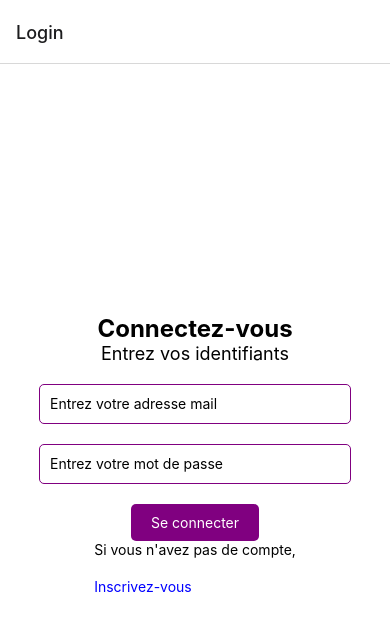
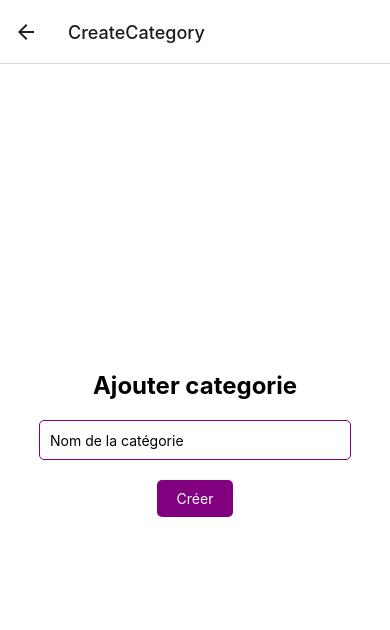
Before and after one commit to maxencelanda/stock-app-bts, a React Native app: screen /CreateCategory in a window 390 px wide. Shown: the top 630 px of the page. Built offline with nearby package versions, Linux system fonts and the light colour scheme; no server answers.

Commit message:
feat: categories is DONE

```diff
--- a/App.js
+++ b/App.js
@@ -12,6 +12,9 @@ import { onAuthStateChanged } from 'firebase/auth'
 import {firebase_auth} from "./firebase";
 import RegisterScreen from "./screens/RegisterScreen";
 import ModifyProduct from "./screens/ModifyProduct";
+import CreateCategory from "./screens/CreateCategory";
+import ReadCategory from "./screens/ReadCategory";
+import ModifyCategory from "./screens/ModifyCategory";
 
 const Stack = createNativeStackNavigator()
 
@@ -39,6 +42,9 @@ export default function App() {
         <Stack.Screen name='Read' component={Read}></Stack.Screen>
         <Stack.Screen name='CreateProduct' component={CreateProduct}></Stack.Screen>
         <Stack.Screen name='ModifyProduct' component={ModifyProduct}></Stack.Screen>
+        <Stack.Screen name={'CreateCategory'} component={CreateCategory}></Stack.Screen>
+        <Stack.Screen name={'ReadCategory'} component={ReadCategory}></Stack.Screen>
+        <Stack.Screen name={'ModifyCategory'} component={ModifyCategory}></Stack.Screen>
        </Stack.Navigator>
     </NavigationContainer>
   )
--- /dev/null
+++ b/screens/CreateCategory.js
@@ -0,0 +1,98 @@
+import React, {useEffect, useState} from 'react';
+import {Keyboard, StyleSheet, Text, TextInput, TouchableOpacity, TouchableWithoutFeedback, View} from 'react-native';
+import axios from "axios";
+import {SelectList} from "react-native-dropdown-select-list";
+
+const apiUrl = process.env.EXPO_PUBLIC_API_URL
+
+const CreateCategory = ({navigation}) => {
+	const [Name, setName] = useState('')
+	const [Envoi, setEnvoi] = useState(false)
+	const [FetchCategory, setFetchCategory] = useState(false)
+
+	// fetch les categories
+	useEffect(() => {
+		if (FetchCategory) {
+			axios.get(apiUrl + '/category')
+			.then(function (response) {
+					setCategory(response.data.map(category => category.name))
+				}
+			).catch(function (error) {
+				console.log(error)
+			})
+			setFetchCategory(false)
+		}
+	}, [FetchCategory])
+
+// envoi la categorie
+	useEffect(() => {
+		if(Envoi){
+			axios.post(apiUrl+'/category/create', {
+				"id" : 55,
+				"name": Name,
+			})
+			.catch(function (error) {
+				console.log(error.response.data);
+				setEnvoi(false)
+			});
+		}
+	}, [Envoi])
+
+	return (
+		<TouchableWithoutFeedback onPress={Keyboard.dismiss} accessible={false}>
+			<View style={styles.container}>
+				<Text style={styles.title}>Ajouter categorie</Text>
+				{Envoi ?
+					<Text>Bien envoyé !</Text>
+					:
+					<>
+						<TextInput
+							style={styles.input}
+							placeholder="Nom de la catégorie"
+							value={Name}
+							onChangeText={(text) => setName(text)}
+						/>
+						<TouchableOpacity onPress={() => {
+							setEnvoi(true)
+						}
+						} style={styles.button}>
+							<Text style={{color: '#fff'}}>Créer</Text>
+						</TouchableOpacity>
+					</>
+				}
+			</View>
+		</TouchableWithoutFeedback>
+	);
+};
+
+const styles = StyleSheet.create({
+	container: {
+		flex: 1,
+		justifyContent: 'center',
+		alignItems: 'center',
+		backgroundColor: '#fff',
+	},
+	title: {
+		fontSize: 24,
+		fontWeight: 'bold',
+		marginBottom: 20,
+	},
+	input: {
+		height: 40,
+		borderColor: 'purple',
+		borderWidth: 1,
+		marginBottom: 20,
+		width: '80%',
+		paddingLeft: 10,
+		borderRadius: 5,
+	},
+	button: {
+		backgroundColor: 'purple',
+		paddingVertical: 10,
+		paddingHorizontal: 20,
+		borderRadius: 5,
+		marginBottom: 20,
+	},
+});
+
+export default CreateCategory;
--- a/screens/Home.js
+++ b/screens/Home.js
@@ -1,6 +1,5 @@
 import { StyleSheet, Text, TextInput, View, Button } from 'react-native'
 import { auth } from '../firebase'
-import { platCollection } from '../firestore'
 
 export default function Home ({ userEmail, navigation }) {
   console.log('user received: ' + userEmail)
@@ -8,10 +7,10 @@ export default function Home ({ userEmail, navigation }) {
   return (
     <View>
         <Text style={styles.title}>ACME STOCK</Text>
-        <Text>Logged in as {userEmail}</Text>
-        <Text>{platCollection}</Text>
-        <Button title="Go to Read" onPress={() => navigation.navigate("Read")} />
-        <Button title="Create products" onPress={()=> navigation.navigate("CreateProduct")}/>
+        <Button title="Voir les produits" onPress={() => navigation.navigate("Read")} />
+        <Button title={"Voir les categories"} onPress={()=> navigation.navigate("ReadCategory")}/>
+        <Button title={"Voir les ingredients"} onPress={()=>navigation.navigate("ReadIngredient")}/>
+        <Button title={"Voir les compositions"} onPress={()=> navigation.navigate("ReadComposition")}/>
     </View>
   )
 }
--- /dev/null
+++ b/screens/ModifyCategory.js
@@ -0,0 +1,95 @@
+import React, {useEffect, useState} from 'react';
+import {Keyboard, StyleSheet, Text, TextInput, TouchableOpacity, TouchableWithoutFeedback, View} from 'react-native';
+import {SelectList} from "react-native-dropdown-select-list";
+
+const axios = require('axios').default;
+const apiUrl = process.env.EXPO_PUBLIC_API_URL
+
+const ModifyCategory = ({route, navigation}) => {
+	const {id} = route.params;
+	const [Envoi, setEnvoi] = useState(false)
+	const [FetchCategory, setFetchCategory] = useState(true)
+	const [CategoryName, setCategoryName] = useState()
+
+
+	useEffect(() => {
+		if (FetchCategory) {
+			axios.get(apiUrl+'/category')
+			.then(function (response) {
+				const foundCategory = response.data.find((category)=> category.id === id);
+				setCategoryName(foundCategory);
+			})
+			.catch(function (error) {
+				console.log(error)
+			})
+			setFetchCategory(false)
+		}
+	}, [FetchCategory])
+
+
+	// Post les données modif
+	useEffect(() => {
+		if (Envoi) {
+			axios.post(apiUrl + '/category/edit', {
+				"id": id,
+				"name": CategoryName,
+			})
+			.catch(function (error) {
+				console.log(error.response.data);
+			});
+		}
+		setEnvoi(false)
+	}, [Envoi]);
+
+	return (
+		<TouchableWithoutFeedback onPress={Keyboard.dismiss} accessible={false}>
+			<View style={styles.container}>
+				<Text style={styles.title}>Modifier le category : {id}</Text>
+				<TextInput
+					style={styles.input}
+					placeholder= {CategoryName.name ? CategoryName.name : 'test'}
+					value={CategoryName}
+					onChangeText={(text) => setCategoryName(text)}
+				/>
+				<TouchableOpacity onPress={() => {
+					setEnvoi(true)
+				}
+				} style={styles.button}>
+					<Text style={{color: '#fff'}}>Modifier</Text>
+				</TouchableOpacity>
+			</View>
+		</TouchableWithoutFeedback>
+	);
+};
+
+const styles = StyleSheet.create({
+	container: {
+		flex: 1,
+		justifyContent: 'center',
+		alignItems: 'center',
+		backgroundColor: '#fff',
+	},
+	title: {
+		fontSize: 24,
+		fontWeight: 'bold',
+		marginBottom: 20,
+	},
+	input: {
+		height: 40,
+		borderColor: 'purple',
+		borderWidth: 1,
+		marginBottom: 20,
+		width: '80%',
+		paddingLeft: 10,
+		borderRadius: 5,
+	},
+	button: {
+		backgroundColor: 'purple',
+		paddingVertical: 10,
+		paddingHorizontal: 20,
+		borderRadius: 5,
+		marginBottom: 20,
+	},
+});
+
+export default ModifyCategory;
--- a/screens/Read.js
+++ b/screens/Read.js
@@ -109,13 +109,10 @@ const Read = ({ navigation }) => {
 
 			<View style={style.alignVertical}>
 			<Button
-				title="Add product"
+				title="Ajouter un produit"
 				onPress={() => navigation.navigate("CreateProduct")}
 			/>
-			<Button
-				title="Add category"
-				onPress={() => navigation.navigate("CreateProduct")}
-			/>
+
 			</View>
 			<Details />
 			{loading ? (
--- /dev/null
+++ b/screens/ReadCategory.js
@@ -0,0 +1,176 @@
+import { useEffect, useState } from "react";
+import {
+	Button,
+	FlatList,
+	Text,
+	View,
+	StyleSheet,
+	Pressable,
+	Modal, SafeAreaView, ScrollView,
+} from "react-native";
+const axios = require('axios').default;
+const apiUrl = process.env.EXPO_PUBLIC_API_URL
+
+const ReadCategory = ({ navigation }) => {
+	const [categories, setCategories] = useState();
+	const [categoriesIdToDelete, setCategoriesIdToDelete] = useState();
+	const [deleteCategories, setDeleteCategories] = useState(false);
+	const [modalVisible, setModalVisible] = useState(false);
+	const [loading, setLoading] = useState(true)
+
+	//Fetch categories
+	useEffect(() => {
+		axios.get(apiUrl+'/category')
+		.then(function(response){
+				if(loading === true){
+					console.log(response.data)
+					setCategories(response.data)
+					setLoading(false)
+				}
+			}
+		).catch(function(error){
+			console.log(error)
+		})
+	}, [loading]);
+
+	// Delete the product onPress
+	useEffect(() => {
+		axios.post(apiUrl+'/category/delete/'+categoriesIdToDelete)
+		.then(function (response) {
+			if(deleteCategories){
+				setLoading(true)
+				setCategoriesIdToDelete(false)
+				setDeleteCategories(false)
+			}
+			console.log(response);
+		})
+		.catch(function (error) {
+			console.log(error);
+		});
+	}, [deleteCategories])
+
+	const Details = () => {
+		return (
+			<View style={style.produits}>
+				<Text style={{ padding: 5 }}>ID</Text>
+				<Text style={{ padding: 5 }}>Nom</Text>
+				<Text style={{padding:5}}>Action</Text>
+			</View>
+		);
+	};
+	const Category = ({ id, nom }) => {
+		return (
+			<ScrollView>
+				<View style={style.produits}>
+					<Text style={{ padding: 5 }}>{id}</Text>
+					<Text style={{ padding: 5 }}>{nom}</Text>
+					<Modal
+						animationType="slide"
+						transparent={true}
+						visible={modalVisible}
+					>
+						<View style={style.modalView}>
+							<Text>Modifier ou Supprimer :</Text>
+							<Pressable style={style.button} onPress={() => {setModalVisible(!modalVisible),
+								// achanger
+								navigation.navigate('ModifyCategory', {id: categoriesIdToDelete})}}>
+								<Text style={style.textStyle}>Modifier</Text>
+							</Pressable>
+							<Pressable onPress={() => {
+								setModalVisible(!modalVisible);
+								setDeleteCategories(true)
+							}} style={style.button}>
+								<Text style={style.textStyle}>Supprimer</Text>
+							</Pressable>
+							<Pressable style={style.button} onPress={()=> setModalVisible(false)}>
+								<Text style={style.textStyle}>Retour arriere</Text>
+							</Pressable>
+						</View>
+					</Modal>
+					<Pressable onPress={() => {
+						setModalVisible(true);
+						setCategoriesIdToDelete(id)
+					}
+					}>
+						<Text style={{ padding: 5, color:"blue" }}>Details</Text>
+					</Pressable>
+				</View>
+			</ScrollView>
+		);
+	};
+	return (
+		<SafeAreaView style={style.container}>
+
+			<View style={style.alignVertical}>
+				<Button
+					title="Créer une categorie"
+					onPress={() => navigation.navigate("CreateCategory")}
+				/>
+
+			</View>
+			<Details />
+			{loading ? (
+				<Text>Chargement des categories en cours...</Text>
+			) : (
+				<FlatList
+					data={categories}
+					renderItem={({ item }) => (
+						<Category
+							id={item.id}
+							nom={item.name}
+						/>
+					)}
+					keyExtractor={(item) => item.id}
+				/>
+			)}
+		</SafeAreaView>
+	);
+};
+const style = StyleSheet.create({
+	container: {
+		alignItems: "center",
+		justifyContent: "center",
+		width: "100%",
+	},
+	produits: {
+		width: 380,
+		flexDirection: "row",
+		justifyContent: "space-around",
+		borderBottomWidth: 1,
+		padding:3,
+	},
+	alignVertical: {
+		flexDirection: "row",
+	},
+	//css du modal, rien à foutre cest copilot qui la fait
+	modalView: {
+		margin: 20,
+		backgroundColor: "white",
+		borderRadius: 20,
+		padding: 35,
+		alignItems: "center",
+		shadowColor: "#000",
+		shadowOffset: {
+			width: 0,
+			height: 2
+		},
+		shadowOpacity: 0.25,
+		shadowRadius: 4,
+		elevation: 5
+	},
+	textStyle: {
+		color: "white",
+		fontWeight: "bold",
+		textAlign: "center"
+	},
+	button: {
+		borderRadius: 20,
+		padding: 10,
+		elevation: 2,
+		backgroundColor: "#2196F3", // Change this to your preferred color
+	},
+	buttonClose: {
+		backgroundColor: "#2196F3", // Change this to your preferred color
+	},
+});
+export default ReadCategory;
```
Also changed, not shown: screens/CreateCategorie.js (deleted), screens/CreateIngredient.js (added), screens/ReadIngredient.js (added).
